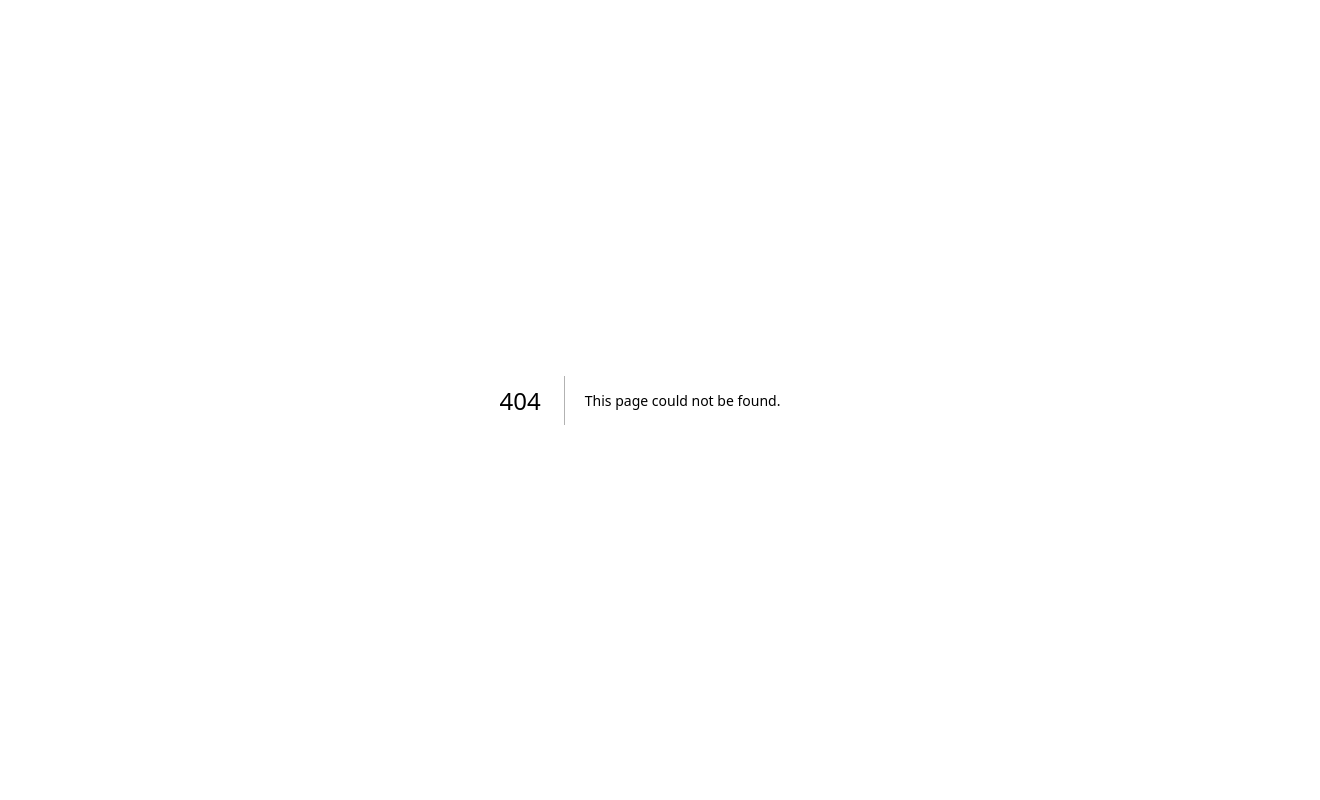
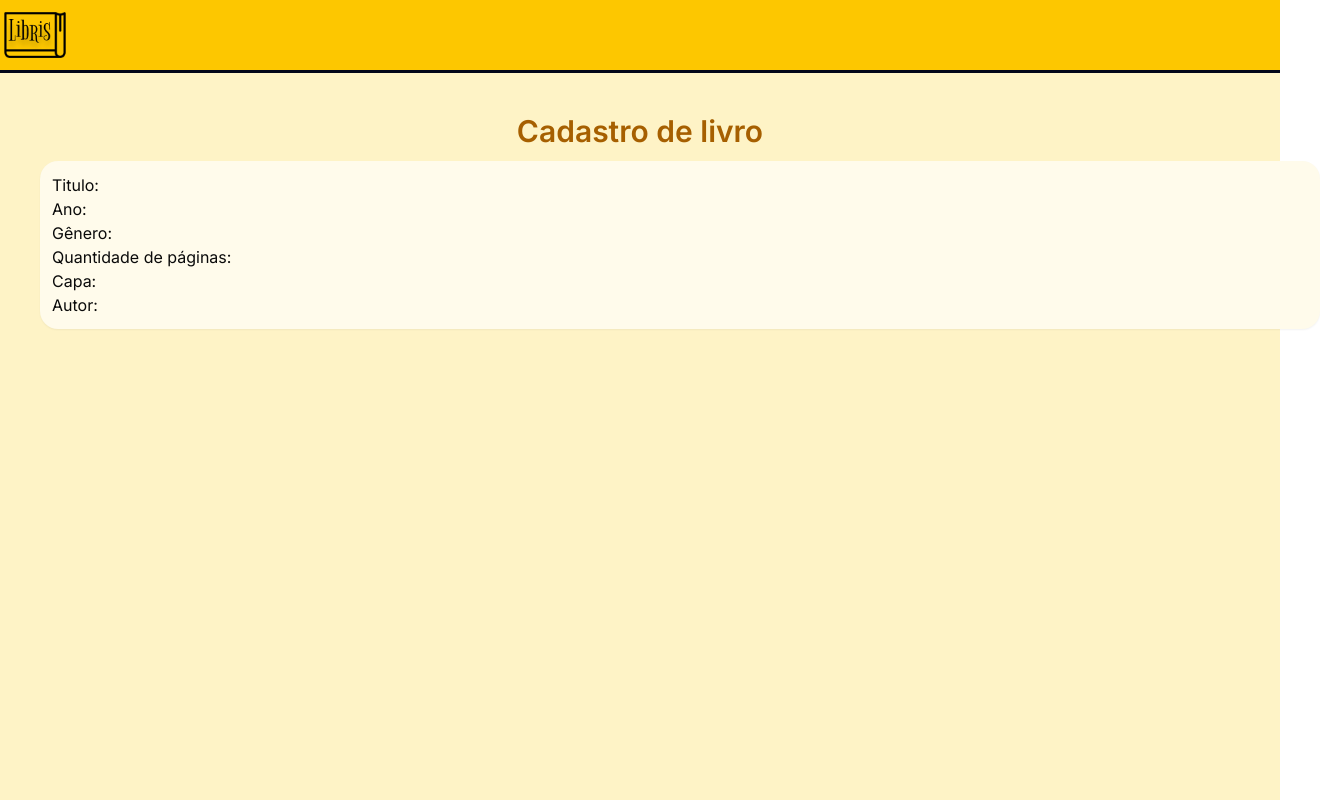
Before and after one commit to GuilhermeFornaciari/Trabalho-Pweb, a Next.js app: page /register_book in a window 1280 px wide. Before the commit this address had no page. Shown: the whole page, 1320 px wide, since content can reach past the window. Built offline with nearby package versions, Linux system fonts and the light colour scheme.

Commit message:
adicionado a base da tela de cadastro de livro

```diff
--- /dev/null
+++ b/app/components/header.tsx
@@ -0,0 +1,11 @@
+import Image from "next/image"
+
+export default function Header() {
+  return (
+    <header className="bg-yellow-400 border-b-3 border-slate-950">
+      <div className="w-7xl m-auto">
+        <Image src="/libris.png" width={70} height={70} alt="Libris logo"/>
+      </div>
+    </header>
+  )
+}
--- a/app/components/ui/button.tsx
+++ /dev/null
@@ -1,67 +0,0 @@
-import * as React from "react"
-import { cva, type VariantProps } from "class-variance-authority"
-import { Slot } from "radix-ui"
-
-import { cn } from "@/lib/utils"
-
-const buttonVariants = cva(
-  "group/button inline-flex shrink-0 items-center justify-center rounded-md border border-transparent bg-clip-padding text-sm font-medium whitespace-nowrap transition-all outline-none select-none focus-visible:border-ring focus-visible:ring-3 focus-visible:ring-ring/50 active:not-aria-[haspopup]:translate-y-px disabled:pointer-events-none disabled:opacity-50 aria-invalid:border-destructive aria-invalid:ring-3 aria-invalid:ring-destructive/20 dark:aria-invalid:border-destructive/50 dark:aria-invalid:ring-destructive/40 [&_svg]:pointer-events-none [&_svg]:shrink-0 [&_svg:not([class*='size-'])]:size-4",
-  {
-    variants: {
-      variant: {
-        default: "bg-primary text-primary-foreground hover:bg-primary/80",
-        outline:
-          "border-border bg-background shadow-xs hover:bg-muted hover:text-foreground aria-expanded:bg-muted aria-expanded:text-foreground dark:border-input dark:bg-input/30 dark:hover:bg-input/50",
-        secondary:
-          "bg-secondary text-secondary-foreground hover:bg-[color-mix(in_oklch,var(--secondary),var(--foreground)_5%)] aria-expanded:bg-secondary aria-expanded:text-secondary-foreground",
-        ghost:
-          "hover:bg-muted hover:text-foreground aria-expanded:bg-muted aria-expanded:text-foreground dark:hover:bg-muted/50",
-        destructive:
-          "bg-destructive/10 text-destructive hover:bg-destructive/20 focus-visible:border-destructive/40 focus-visible:ring-destructive/20 dark:bg-destructive/20 dark:hover:bg-destructive/30 dark:focus-visible:ring-destructive/40",
-        link: "text-primary underline-offset-4 hover:underline",
-      },
-      size: {
-        default:
-          "h-9 gap-1.5 px-2.5 in-data-[slot=button-group]:rounded-md has-data-[icon=inline-end]:pr-2 has-data-[icon=inline-start]:pl-2",
-        xs: "h-6 gap-1 rounded-[min(var(--radius-md),8px)] px-2 text-xs in-data-[slot=button-group]:rounded-md has-data-[icon=inline-end]:pr-1.5 has-data-[icon=inline-start]:pl-1.5 [&_svg:not([class*='size-'])]:size-3",
-        sm: "h-8 gap-1 rounded-[min(var(--radius-md),10px)] px-2.5 in-data-[slot=button-group]:rounded-md has-data-[icon=inline-end]:pr-1.5 has-data-[icon=inline-start]:pl-1.5",
-        lg: "h-10 gap-1.5 px-2.5 has-data-[icon=inline-end]:pr-2 has-data-[icon=inline-start]:pl-2",
-        icon: "size-9",
-        "icon-xs":
-          "size-6 rounded-[min(var(--radius-md),8px)] in-data-[slot=button-group]:rounded-md [&_svg:not([class*='size-'])]:size-3",
-        "icon-sm":
-          "size-8 rounded-[min(var(--radius-md),10px)] in-data-[slot=button-group]:rounded-md",
-        "icon-lg": "size-10",
-      },
-    },
-    defaultVariants: {
-      variant: "default",
-      size: "default",
-    },
-  }
-)
-
-function Button({
-  className,
-  variant = "default",
-  size = "default",
-  asChild = false,
-  ...props
-}: React.ComponentProps<"button"> &
-  VariantProps<typeof buttonVariants> & {
-    asChild?: boolean
-  }) {
-  const Comp = asChild ? Slot.Root : "button"
-
-  return (
-    <Comp
-      data-slot="button"
-      data-variant={variant}
-      data-size={size}
-      className={cn(buttonVariants({ variant, size, className }))}
-      {...props}
-    />
-  )
-}
-
-export { Button, buttonVariants }
--- a/app/components/ui/table.tsx
+++ /dev/null
@@ -1,116 +0,0 @@
-"use client"
-
-import * as React from "react"
-
-import { cn } from "@/lib/utils"
-
-function Table({ className, ...props }: React.ComponentProps<"table">) {
-  return (
-    <div
-      data-slot="table-container"
-      className="relative w-full overflow-x-auto"
-    >
-      <table
-        data-slot="table"
-        className={cn("w-full caption-bottom text-sm", className)}
-        {...props}
-      />
-    </div>
-  )
-}
-
-function TableHeader({ className, ...props }: React.ComponentProps<"thead">) {
-  return (
-    <thead
-      data-slot="table-header"
-      className={cn("[&_tr]:border-b", className)}
-      {...props}
-    />
-  )
-}
-
-function TableBody({ className, ...props }: React.ComponentProps<"tbody">) {
-  return (
-    <tbody
-      data-slot="table-body"
-      className={cn("[&_tr:last-child]:border-0", className)}
-      {...props}
-    />
-  )
-}
-
-function TableFooter({ className, ...props }: React.ComponentProps<"tfoot">) {
-  return (
-    <tfoot
-      data-slot="table-footer"
-      className={cn(
-        "border-t bg-muted/50 font-medium [&>tr]:last:border-b-0",
-        className
-      )}
-      {...props}
-    />
-  )
-}
-
-function TableRow({ className, ...props }: React.ComponentProps<"tr">) {
-  return (
-    <tr
-      data-slot="table-row"
-      className={cn(
-        "border-b transition-colors hover:bg-muted/50 has-aria-expanded:bg-muted/50 data-[state=selected]:bg-muted",
-        className
-      )}
-      {...props}
-    />
-  )
-}
-
-function TableHead({ className, ...props }: React.ComponentProps<"th">) {
-  return (
-    <th
-      data-slot="table-head"
-      className={cn(
-        "h-10 px-2 text-left align-middle font-medium whitespace-nowrap text-foreground [&:has([role=checkbox])]:pr-0",
-        className
-      )}
-      {...props}
-    />
-  )
-}
-
-function TableCell({ className, ...props }: React.ComponentProps<"td">) {
-  return (
-    <td
-      data-slot="table-cell"
-      className={cn(
-        "p-2 align-middle whitespace-nowrap [&:has([role=checkbox])]:pr-0",
-        className
-      )}
-      {...props}
-    />
-  )
-}
-
-function TableCaption({
-  className,
-  ...props
-}: React.ComponentProps<"caption">) {
-  return (
-    <caption
-      data-slot="table-caption"
-      className={cn("mt-4 text-sm text-muted-foreground", className)}
-      {...props}
-    />
-  )
-}
-
-export {
-  Table,
-  TableHeader,
-  TableBody,
-  TableFooter,
-  TableHead,
-  TableRow,
-  TableCell,
-  TableCaption,
-}
--- /dev/null
+++ b/app/register_book/page.tsx
@@ -0,0 +1,49 @@
+'use client'
+
+import Header from "@/components/header";
+
+export default function RegisterBook() {
+  const labelStyle = "block";
+  const spanStyle = "mr-2 color-black";
+  return (
+    <div className="min-h-screen bg-amber-100 min-h-screen">
+      <Header></Header>
+      <div className="flex flex-col items-center justify-center p-10">
+        <h1 className="text-yellow-700 text-3xl font-semibold mb-3">Cadastro de livro</h1>
+        <div className="w-7xl m-auto bg-amber-50 p-3 rounded-2xl shadow-xs">
+          <form
+            id="formulario"
+            name="formulario"
+
+          >
+            <label className={labelStyle}>
+              <span className={spanStyle}>Titulo:</span>
+              <input type="text" name="titulo" id="titulo" required/>
+            </label>
+            <label className={labelStyle}>
+              <span className={spanStyle}>Ano:</span>
+              <input type="number" name="titulo" id="titulo" required/>
+            </label>
+            <label className={labelStyle}>
+              <span className={spanStyle}>Gênero:</span>
+              <input type="text" name="titulo" id="titulo" required/>
+            </label>
+            <label className={labelStyle}>
+              <span className={spanStyle}>Quantidade de páginas:</span>
+              <input type="number" name="titulo" id="titulo" required/>
+            </label>
+            <label className={labelStyle}>
+              <span className={spanStyle}>Capa:</span>
+              <input type="text" name="titulo" id="titulo" required/>
+            </label>
+            <label className={labelStyle}>
+              <span className={spanStyle}>Autor:</span>
+              <input type="number" name="titulo" id="titulo" required/>
+            </label>
+
+          </form>
+        </div>
+      </div>
+    </div>
+  );
+}
```
